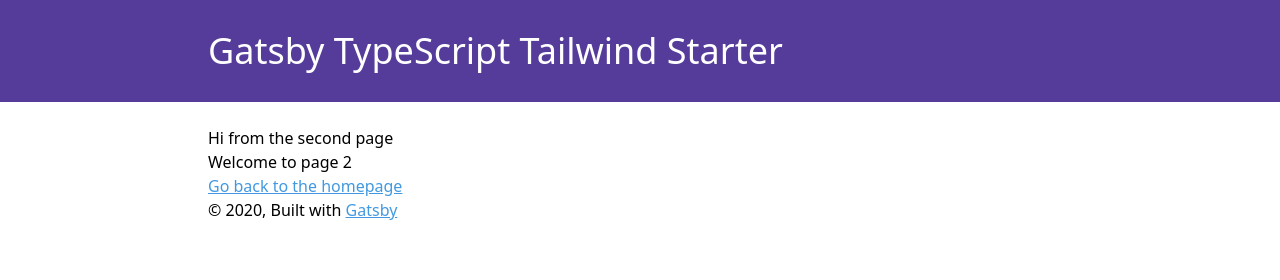
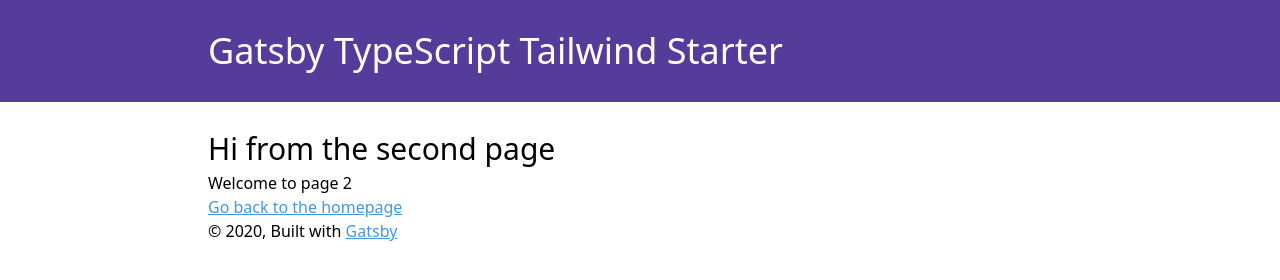
Before and after one commit to JagdCake/gatsby-typescript-tailwind-starter, a Gatsby site: page /page-2 in a window 1280 px wide. Built offline with nearby package versions, Linux system fonts and the light colour scheme; Gatsby itself is replaced by a stand-in of ours.

Commit message:
Increase heading font size to match index page

```diff
--- a/src/pages/page-2.tsx
+++ b/src/pages/page-2.tsx
@@ -9,7 +9,7 @@ import SEO from '../components/seo';
 const SecondPage: FunctionComponent = (): ReactElement => (
     <Layout>
         <SEO title="Page two" />
-        <h1>Hi from the second page</h1>
+        <h1 className="text-3xl">Hi from the second page</h1>
         <p>Welcome to page 2</p>
         <Link className="underline text-blue-500" to="/">
             Go back to the homepage
```
